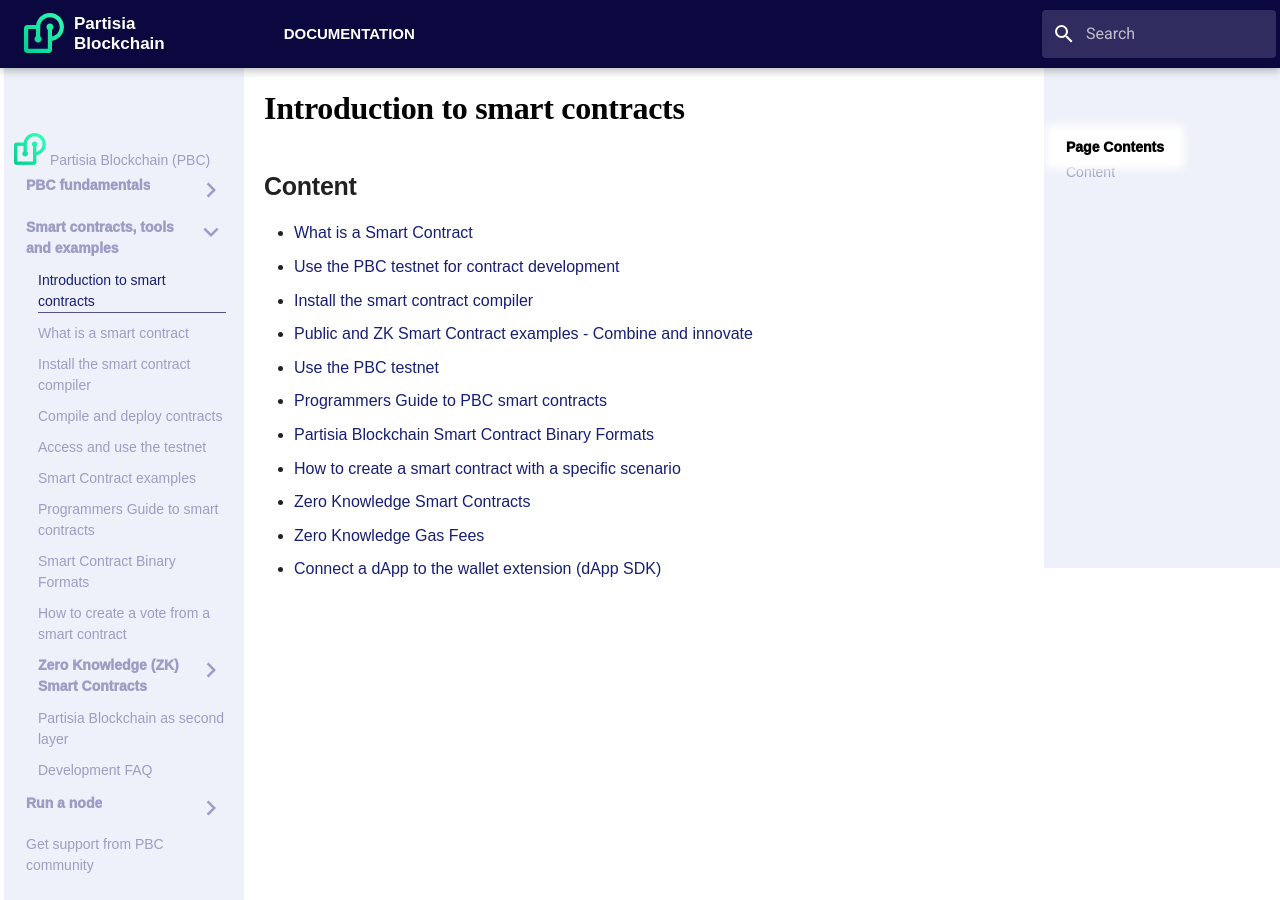
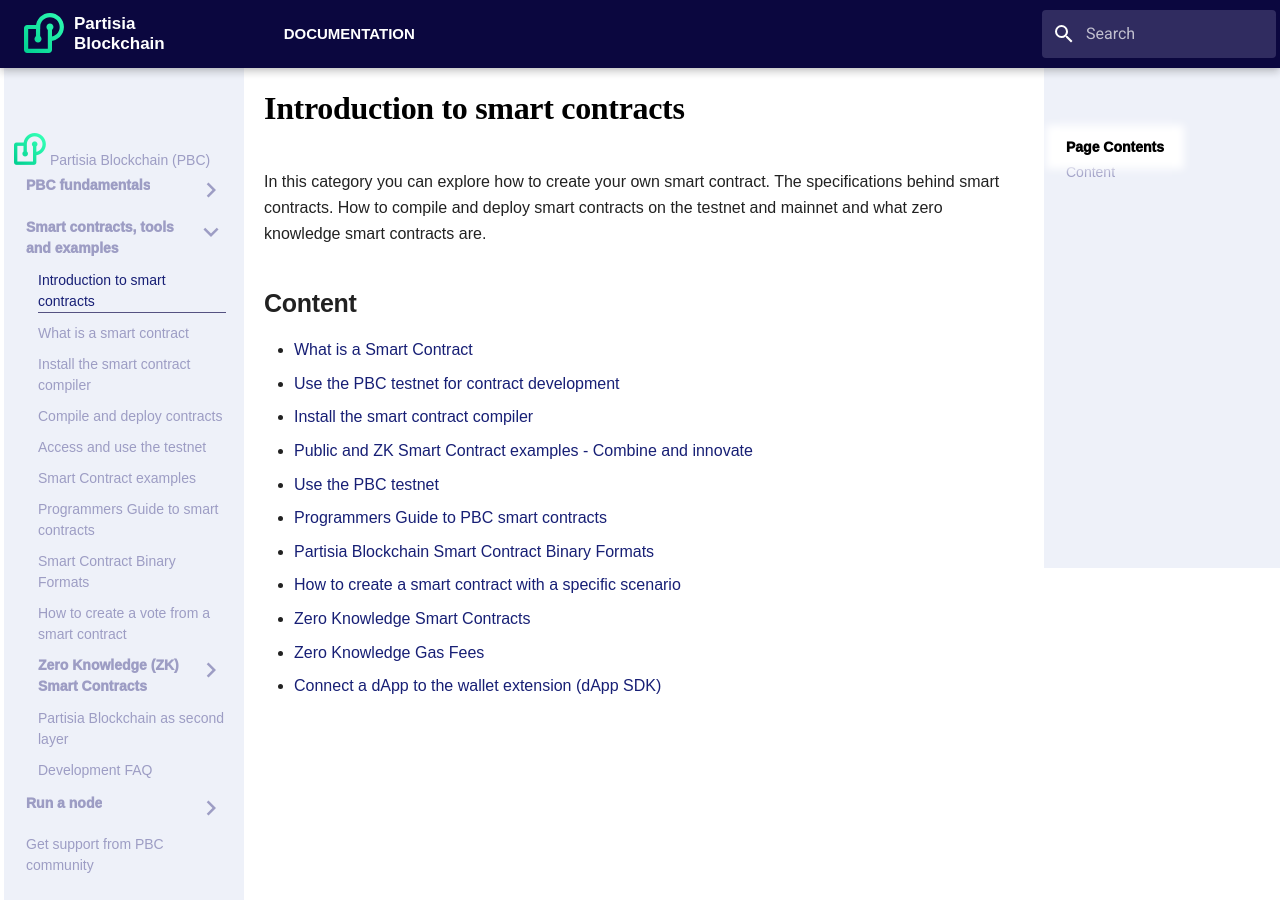
Before and after one commit to 0xSero/partisia-docs, an MkDocs documentation site: the page built from docs/smart-contracts/introduction-to-smart-contracts.md, in a window 1280 px wide and 900 px high. Built offline with MkDocs 1.6.1 and Material for MkDocs 9.7.7, drawn with Linux system fonts in a browser that asks for light colours; some web fonts are replaced; a script that is not in the unit is left out.

Commit message:
Creating small meta introduction to smart contracts

```diff
--- a/docs/smart-contracts/introduction-to-smart-contracts.md
+++ b/docs/smart-contracts/introduction-to-smart-contracts.md
@@ -1,5 +1,5 @@
 # Introduction to smart contracts
-
+In this category you can explore how to create your own smart contract. The specifications behind smart contracts. How to compile and deploy smart contracts on the testnet and mainnet and what zero knowledge smart contracts are.
 ## Content
 
 - [What is a Smart Contract](../smart-contracts/what-is-a-smart-contract.md)
```
